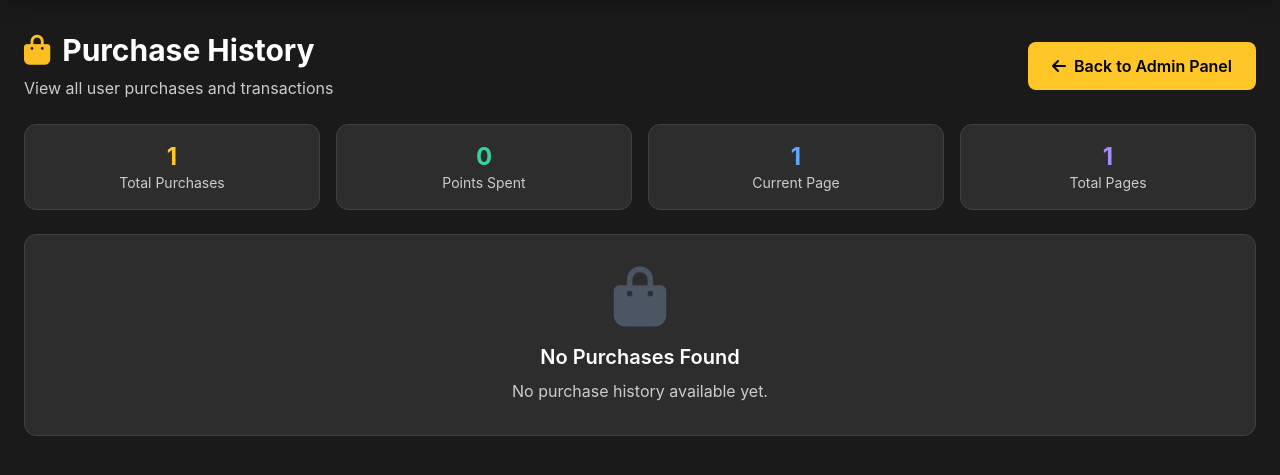
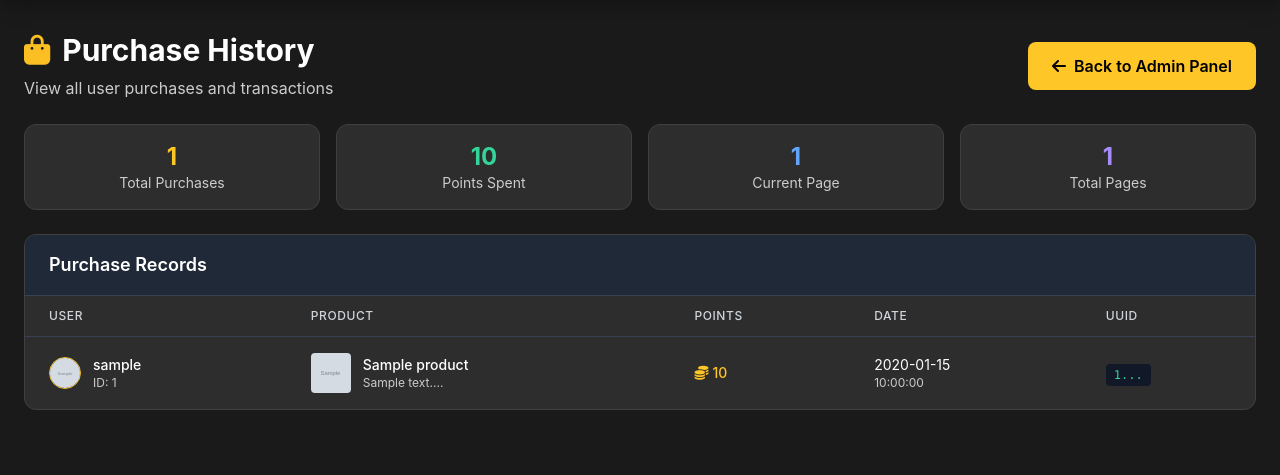
Before and after one commit to code-wolf-byte/Devil2DevilEconomy, a Flask app: page /admin/purchases in a window 1280 px wide. Shown: the part 96-571 px from the top of the page. Run offline with Flask 2, Linux system fonts and the light colour scheme; a user stored in the database is signed in; tables that the repository leaves empty hold one stand-in row (values such as "Sample post"); grey boxes marked "Sample" are stand-in pictures; parts of the project's set-up code (start-up, migrations or seed data) failed here and were passed over.

Commit message:
Update Purchases page

```diff
--- a/templates/admin_purchases.html
+++ b/templates/admin_purchases.html
@@ -26,7 +26,7 @@
         </div>
         <div class="card p-4 text-center">
             <div class="text-2xl font-bold text-green-400">
-                {{ purchases|sum(attribute='points_spent') if purchases else 0 }}
+                {{ pagination.items|sum(attribute='points_spent') if pagination.items else 0 }}
             </div>
             <div class="text-sm text-muted">Points Spent</div>
         </div>
@@ -41,7 +41,7 @@
     </div>
 
     <!-- Purchases Table/Cards -->
-    {% if purchases %}
+    {% if pagination.items %}
         <!-- Desktop Table View -->
         <div class="hidden md:block">
             <div class="card overflow-hidden">
@@ -60,7 +60,7 @@
                             </tr>
                         </thead>
                         <tbody class="divide-y divide-gray-700">
-                            {% for purchase in purchases %}
+                            {% for purchase in pagination.items %}
                                 <tr class="hover:bg-gray-800 transition-colors">
                                     <td class="px-6 py-4 whitespace-nowrap">
                                         <div class="flex items-center">
@@ -124,7 +124,7 @@
 
         <!-- Mobile Card View -->
         <div class="md:hidden space-y-4">
-            {% for purchase in purchases %}
+            {% for purchase in pagination.items %}
                 <div class="card p-4">
                     <div class="flex items-start justify-between mb-3">
                         <div class="flex items-center">
@@ -188,7 +188,7 @@
                     <div class="flex items-center space-x-2">
                         <!-- First Page -->
                         {% if pagination.has_prev %}
-                            <a href="{{ url_for('admin_purchases', page=1) }}"
+                            <a href="{{ url_for('main.admin_purchases', page=1) }}"
                                class="px-3 py-1 bg-gray-700 text-white rounded hover:bg-gray-600 transition-colors">
                                 <i class="fas fa-angle-double-left"></i>
                             </a>
@@ -196,7 +196,7 @@
 
                         <!-- Previous Page -->
                         {% if pagination.has_prev %}
-                            <a href="{{ url_for('admin_purchases', page=pagination.prev_num) }}"
+                            <a href="{{ url_for('main.admin_purchases', page=pagination.prev_num) }}"
                                class="px-3 py-1 bg-gray-700 text-white rounded hover:bg-gray-600 transition-colors">
                                 <i class="fas fa-angle-left"></i>
                             </a>
@@ -206,7 +206,7 @@
                         {% for page_num in pagination.iter_pages(left_edge=1, right_edge=1, left_current=1, right_current=2) %}
                             {% if page_num %}
                                 {% if page_num != pagination.page %}
-                                    <a href="{{ url_for('admin_purchases', page=page_num) }}"
+                                    <a href="{{ url_for('main.admin_purchases', page=page_num) }}"
                                        class="px-3 py-1 bg-gray-700 text-white rounded hover:bg-gray-600 transition-colors">
                                         {{ page_num }}
                                     </a>
@@ -222,7 +222,7 @@
 
                         <!-- Next Page -->
                         {% if pagination.has_next %}
-                            <a href="{{ url_for('admin_purchases', page=pagination.next_num) }}"
+                            <a href="{{ url_for('main.admin_purchases', page=pagination.next_num) }}"
                                class="px-3 py-1 bg-gray-700 text-white rounded hover:bg-gray-600 transition-colors">
                                 <i class="fas fa-angle-right"></i>
                             </a>
@@ -230,7 +230,7 @@
 
                         <!-- Last Page -->
                         {% if pagination.has_next %}
-                            <a href="{{ url_for('admin_purchases', page=pagination.pages) }}"
+                            <a href="{{ url_for('main.admin_purchases', page=pagination.pages) }}"
                                class="px-3 py-1 bg-gray-700 text-white rounded hover:bg-gray-600 transition-colors">
                                 <i class="fas fa-angle-double-right"></i>
                             </a>
```
